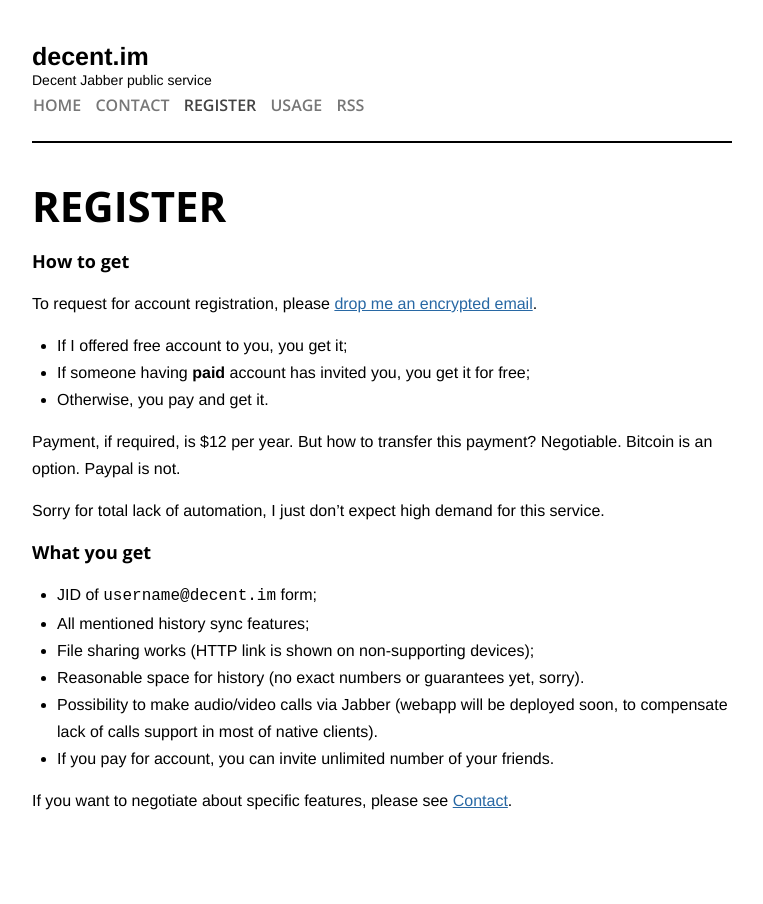
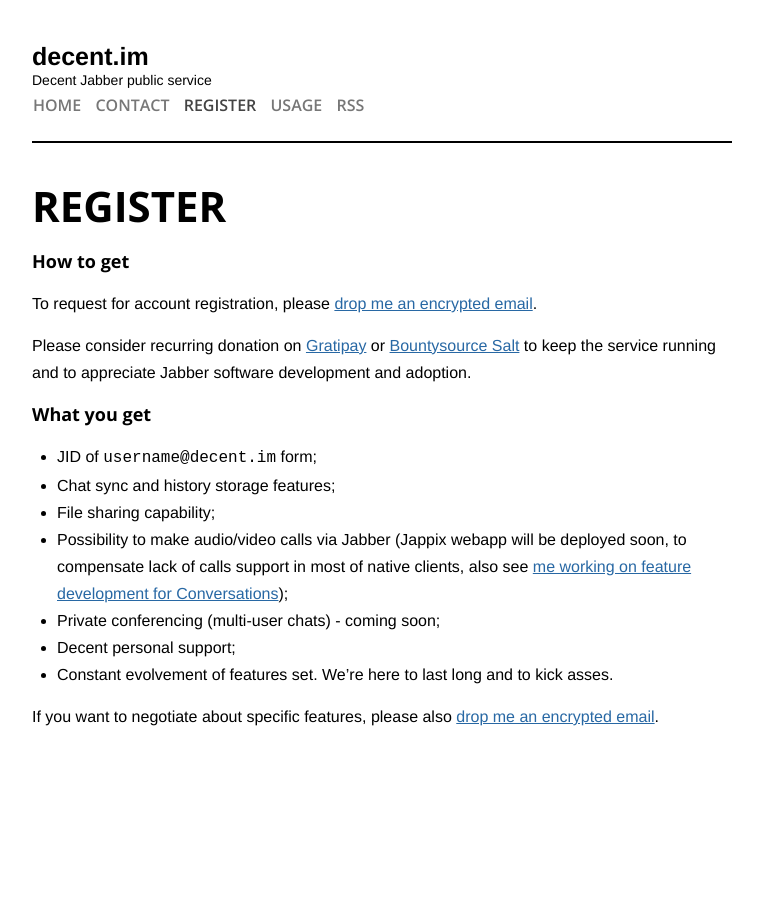
Before and after one commit to decent-im/decent-im.github.io, a Jekyll site: the page built from register.md, in a window 1280 px wide. Shown: the whole page, without its empty margins (258-1021 px from the left). Built offline with Jekyll 4.4.1, drawn with Linux system fonts in a browser that asks for light colours.

Commit message:
Enhance site
* Streamline registration journey, explain how to do it directly in top post.
* Remove paid service statement, promote donation.
* Promote videocalls feature.
* Elaborate Jabber clients' descriptions.

```diff
--- a/register.md
+++ b/register.md
@@ -10,21 +10,16 @@
 
 To request for account registration, please [drop me an encrypted email](https://encrypt.to/0xD56A7CD0C6FCDB11).
 
- - If I offered free account to you, you get it;
- - If someone having **paid** account has invited you, you get it for free;
- - Otherwise, you pay and get it.
-
-Payment, if required, is $12 per year. But how to transfer this payment? Negotiable. Bitcoin is an option. Paypal is not.
-
-Sorry for total lack of automation, I just don't expect high demand for this service.
+Please consider recurring donation on [Gratipay](https://gratipay.com) or [Bountysource Salt](https://salt.bountysource.com) to keep the service running and to appreciate Jabber software development and adoption.
 
 ## What you get
 
  - JID of `username@decent.im` form;
- - All mentioned history sync features;
- - File sharing works (HTTP link is shown on non-supporting devices);
- - Reasonable space for history (no exact numbers or guarantees yet, sorry).
- - Possibility to make audio/video calls via Jabber (webapp will be deployed soon, to compensate lack of calls support in most of native clients).
- - If you pay for account, you can invite unlimited number of your friends.
+ - Chat sync and history storage features;
+ - File sharing capability;
+ - Possibility to make audio/video calls via Jabber (Jappix webapp will be deployed soon, to compensate lack of calls support in most of native clients, also see [me working on feature development for Conversations](https://www.bountysource.com/issues/18153806-support-audio-video-calls-encryption/backers));
+ - Private conferencing (multi-user chats) - coming soon;
+ - Decent personal support;
+ - Constant evolvement of features set. We're here to last long and to kick asses.
 
-If you want to negotiate about specific features, please see [Contact](/contact/).
+If you want to negotiate about specific features, please also [drop me an encrypted email](https://encrypt.to/0xD56A7CD0C6FCDB11).
```
Also changed, not shown: _posts/9999-01-01-top-post.md (+5 -3 lines), contact.md (+3 -1 lines), usage.md (+4 -4 lines).
